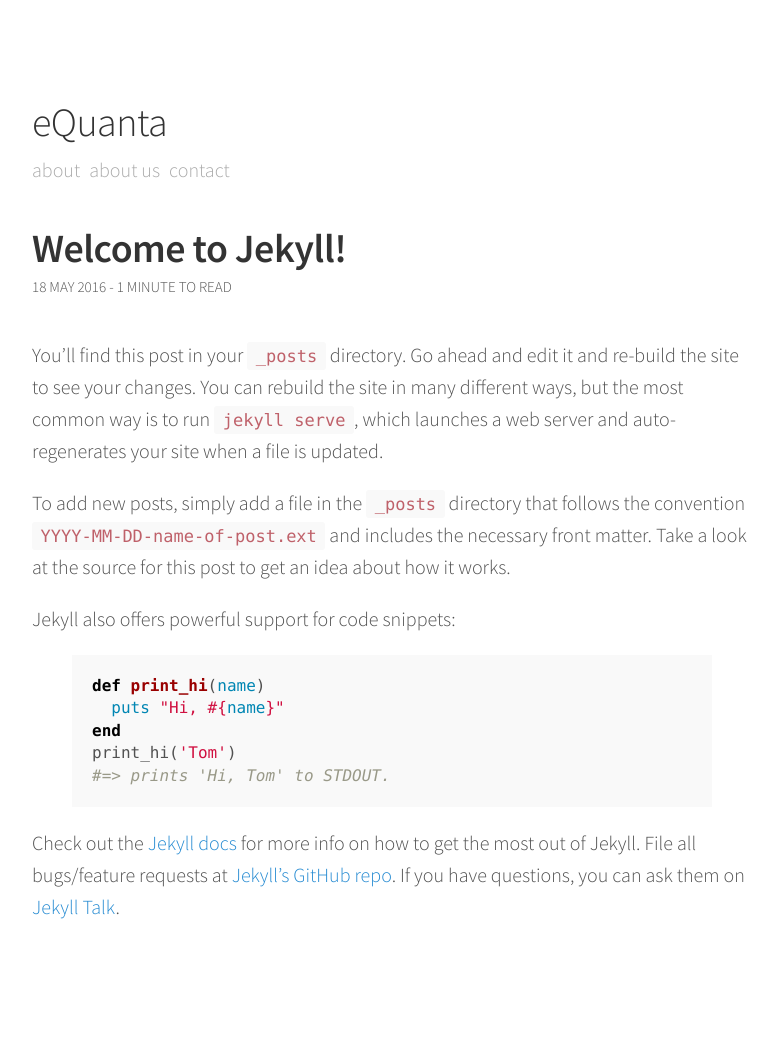
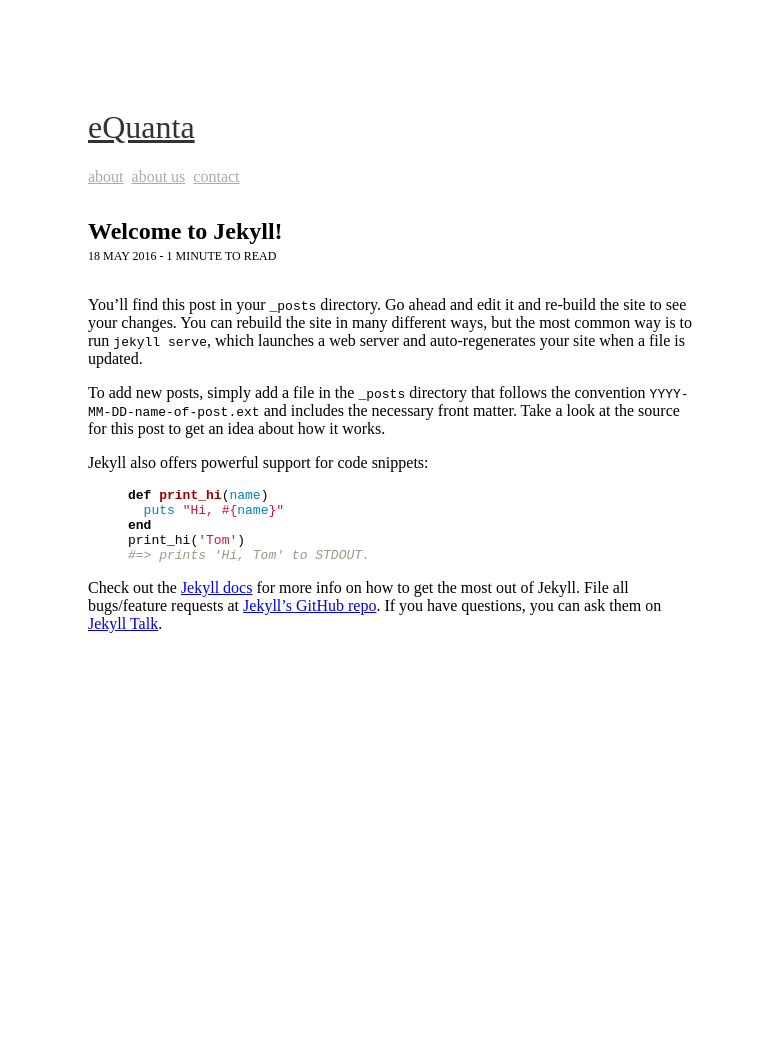
Before and after one commit to leroy1977/leroy1977.github.io, a Jekyll site: the page built from _posts/2016-05-18-welcome-to-jekyll.markdown, in a window 1280 px wide. Shown: the whole page, without its empty margins (248-1025 px from the left). Built offline with Jekyll 4.4.1, drawn with Linux system fonts in a browser that asks for light colours; comment, search, counter and statistics services are not loaded; after the commit the page ends 900 px from its top, so only the background shows below that.

Commit message:
Update main.scss

```diff
--- a/css/main.scss
+++ b/css/main.scss
@@ -1,257 +1,7 @@
 ---
 ---
 
-* {
-  -webkit-box-sizing: border-box;
-     -moz-box-sizing: border-box;
-          box-sizing: border-box;
-}
 
-html,
-body {
-  margin: 0;
-  padding: 0;
-}
-
-html {
-  font-family: "Source Sans Pro", "Helvetica Neue", Helvetica, Arial, sans-serif;
-  font-size: 18px;
-  font-weight: 300;
-  line-height: 1.6;
-
-  @media (min-width: 38em) {
-    font-size: 20px;
-  }
-}
-
-body {
-  color: #515151;
-  background-color: #fff;
-  -webkit-text-size-adjust: 100%;
-      -ms-text-size-adjust: 100%;
-}
-
-a {
-  color: #268bd2;
-  text-decoration: none;
-
-  &:hover,
-  &:focus {
-    text-decoration: underline;
-  }
-}
-
-h1, h2, h3, h4, h5, h6 {
-  margin-top: 0;
-  margin-bottom: .5rem;
-  font-weight: 600;
-  line-height: 1.1;
-  color: #333;
-  letter-spacing: -.025rem;
-}
-
-h1 {
-  font-size: 2rem;
-}
-
-h2 {
-  font-size: 1.6rem;
-}
-
-h3 {
-  font-size: 1.3rem;
-}
-
-h4, h5, h6 {
-  font-size: 1rem;
-}
-
-p {
-  margin: 0 0 1rem;
-}
-
-ul, ol, dl {
-  margin-top: 0;
-  margin-bottom: 1rem;
-}
-
-dt {
-  font-weight: bold;
-}
-
-dd {
-  margin-bottom: .5rem;
-}
-
-ul {
-  list-style: inside circle;
-  padding-left: 0;
-
-  li {
-    margin-bottom: .25rem;
-  }
-
-  ul,
-  ol {
-    margin-top: .25rem;
-    margin-bottom: .5rem;
-  }
-}
-
-ol {
-  list-style: inside decimal;
-  padding-left: 0;
-
-  li {
-    margin-bottom: .25rem;
-  }
-
-  ul,
-  ol {
-    margin-top: .25rem;
-    margin-bottom: .5rem;
-  }
-}
-
-p + h1,
-p + h2,
-p + h3,
-ul + h1,
-ul + h2,
-ul + h3,
-ol + h1,
-ol + h2,
-ol + h3 {
-  margin-top: 1.5rem;
-}
-
-hr {
-  border: 0;
-  border-top: .5px solid #eee;
-  border-bottom: .5px solid #eee;
-  margin: 1.5rem auto;
-}
-
-strong {
-  color: #333;
-  font-weight: 600;
-}
-
-abbr {
-  font-size: 85%;
-  font-weight: bold;
-  color: #555;
-  text-transform: uppercase;
-}
-
-abbr[title] {
-  cursor: help;
-  border-bottom: 1px dotted #e5e5e5;
-}
-
-blockquote {
-  padding: 0 0 0 1.5rem;
-  margin: 0 2rem 1rem 0;
-  color: #999;
-  border-left: .5rem solid #e5e5e5;
-
-  p:last-child {
-    margin-bottom: 0;
-  }
-}
-
-code,
-pre {
-  font-family: Menlo, Monaco, "Courier New", monospace;
-}
-
-code {
-  padding: .25em .5em;
-  font-size: 85%;
-  color: #bf616a;
-  background-color: #f9f9f9;
-  border-radius: 3px;
-}
-
-pre {
-  display: block;
-  margin-top: 0;
-  margin-bottom: 1rem;
-  padding: 1rem;
-  font-size: .8rem;
-  line-height: 1.4;
-  white-space: pre;
-  white-space: pre-wrap;
-  word-break: break-all;
-  // word-wrap: break-word;
-  background-color: #f9f9f9;
-}
-
-pre code {
-  padding: 0;
-  font-size: 100%;
-  color: inherit;
-  background-color: transparent;
-}
-
-.highlight {
-  margin-bottom: 1rem;
-  border-radius: 4px;
-}
-
-.highlight pre {
-  margin-bottom: 0;
-}
-
-.gist .gist-file {
-  font-family: Menlo, Monaco, "Courier New", monospace !important;
-}
-
-.gist .markdown-body {
-  padding: 15px;
-}
-
-.gist pre {
-  padding: 0;
-  background-color: transparent;
-}
-
-.gist .gist-file .gist-data {
-  font-size: .8rem !important;
-  line-height: 1.4;
-}
-
-.gist code {
-  padding: 0;
-  color: inherit;
-  background-color: transparent;
-  border-radius: 0;
-}
-
-img {
-  display: block;
-  max-width: 100%;
-  margin: 0 0 1rem;
-  border-radius: 5px;
-}
-
-table {
-  margin-bottom: 1rem;
-  width: 100%;
-  border: 1px solid #e5e5e5;
-  border-collapse: collapse;
-}
-
-td,
-th {
-  padding: .25rem .5rem;
-  border: 1px solid #e5e5e5;
-}
-
-tbody tr:nth-child(odd) td,
-tbody tr:nth-child(odd) th {
-  background-color: #f9f9f9;
-}
 
 .lead {
   font-size: 1.25rem;
```
